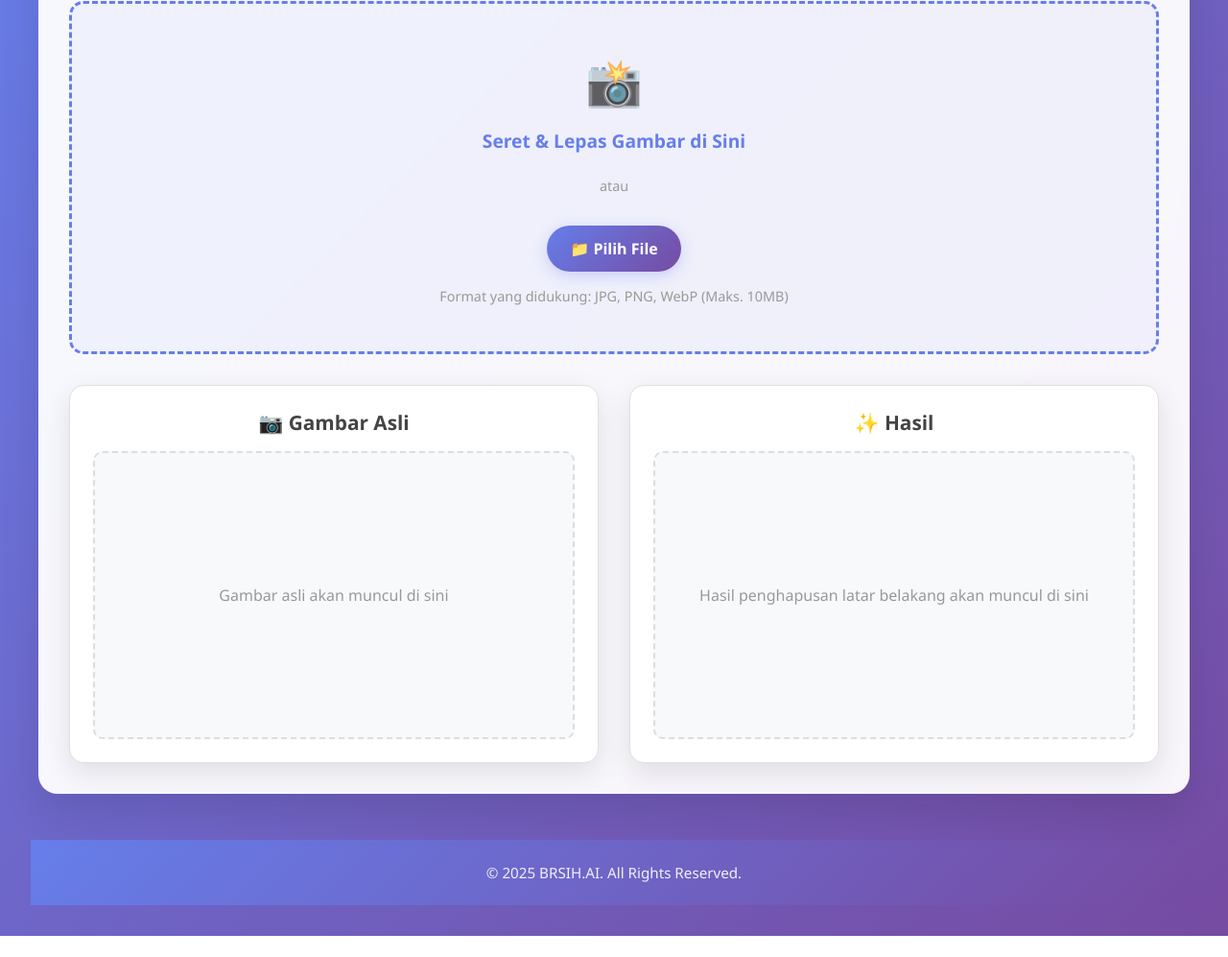
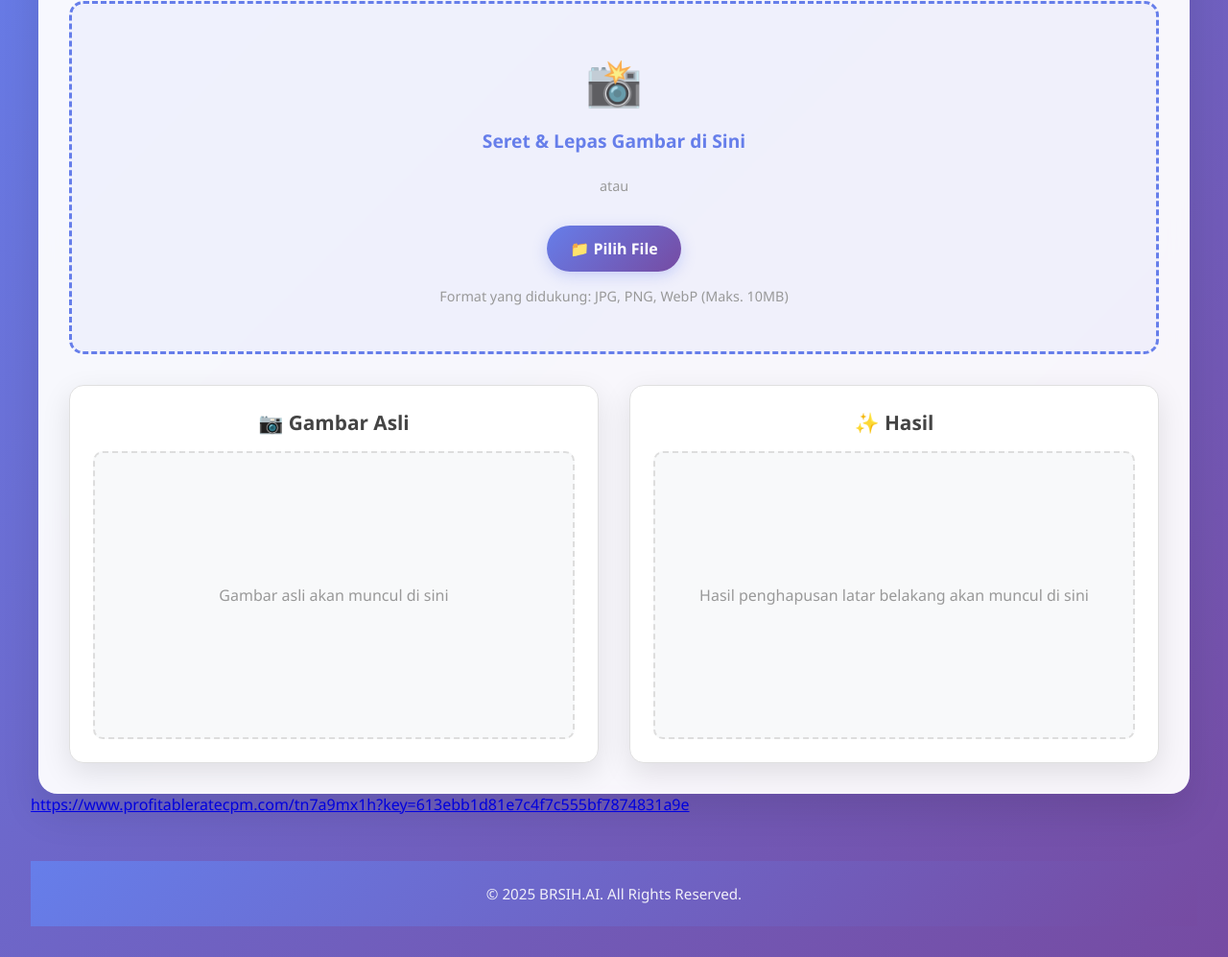
Before and after one commit to madfajr/bgremover, a website: page index.html in a window 1280 px wide. Shown: the part 190-1187 px from the top of the page at 96% size. Before the commit the page ends 1165 px from the top, so only its background shows below. Drawn offline with Linux system fonts and the light colour scheme.

Commit message:
Update adsterra

```diff
--- a/index.html
+++ b/index.html
@@ -55,7 +55,7 @@
             </div>
         </div>
     </div>
-
+    <a href="url">https://www.profitableratecpm.com/tn7a9mx1h?key=613ebb1d81e7c4f7c555bf7874831a9e</a>
     <footer class="footer">
         <div class="footer-content">
             <p>&copy; 2025 BRSIH.AI. All Rights Reserved.</p>
```
